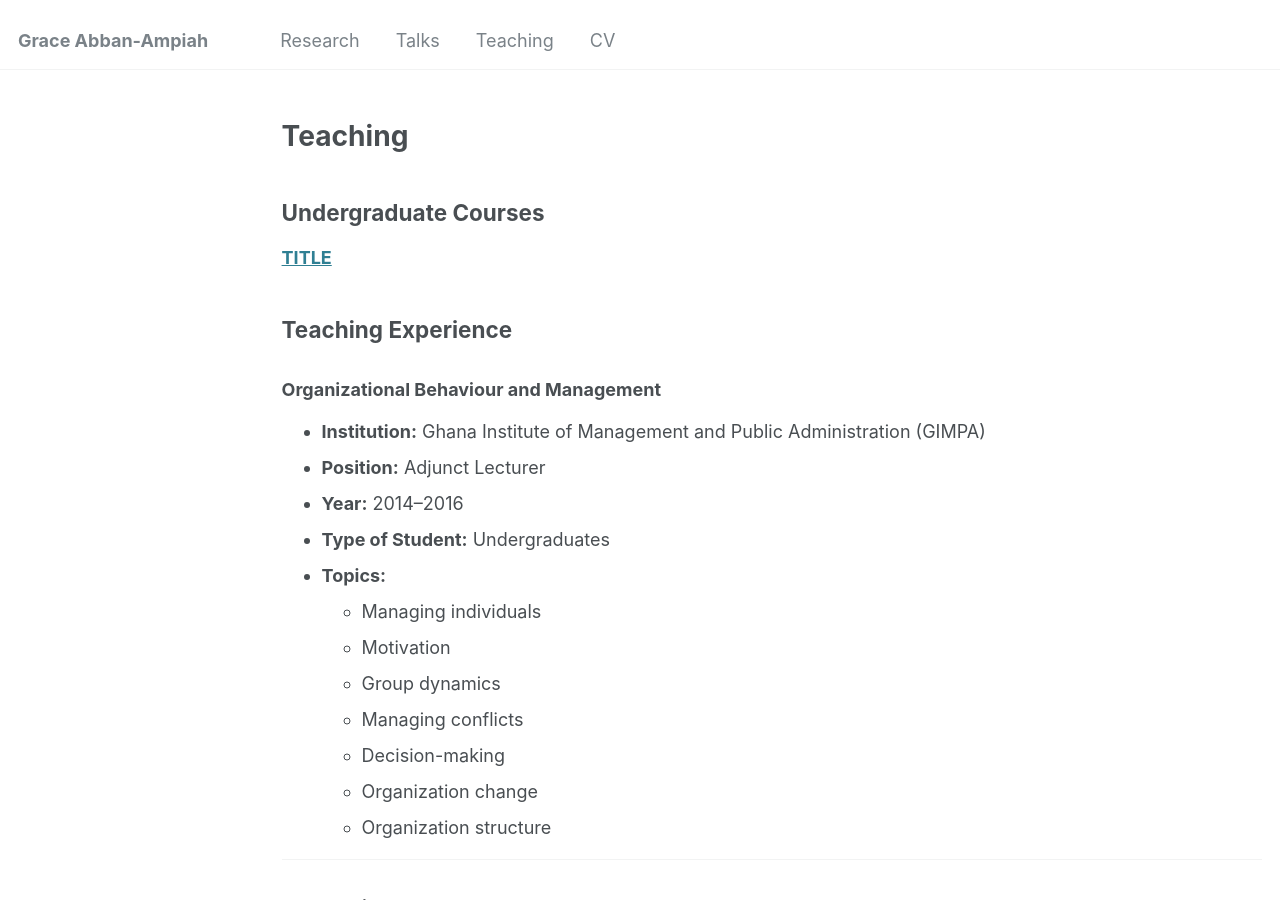
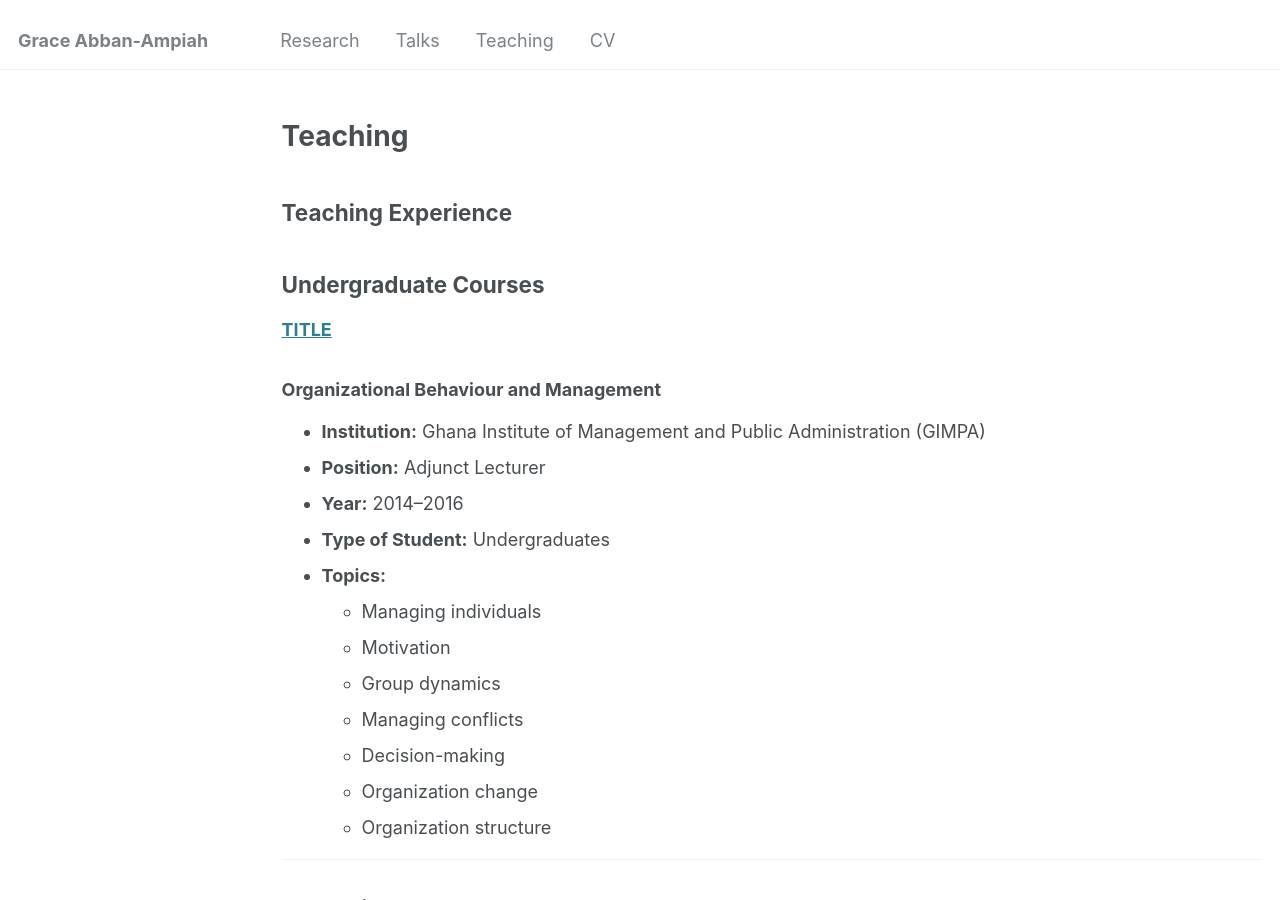
Before and after one commit to gabban-ampiah/gabban-ampiah.github.io, a Jekyll site: the page built from _pages/teaching.md, in a window 1280 px wide and 900 px high. Built offline with Jekyll 4.4.1, drawn with Linux system fonts in a browser that asks for light colours.

```diff
--- a/_pages/teaching.md
+++ b/_pages/teaching.md
@@ -10,10 +10,9 @@ redirect_from:
 
 # Teaching
 
+## Teaching Experience
 ## Undergraduate Courses
 [**TITLE**](/files/paper1.pdf) <br/>
-
-## Teaching Experience
 
 ### Organizational Behaviour and Management
 - **Institution:** Ghana Institute of Management and Public Administration (GIMPA)
```
